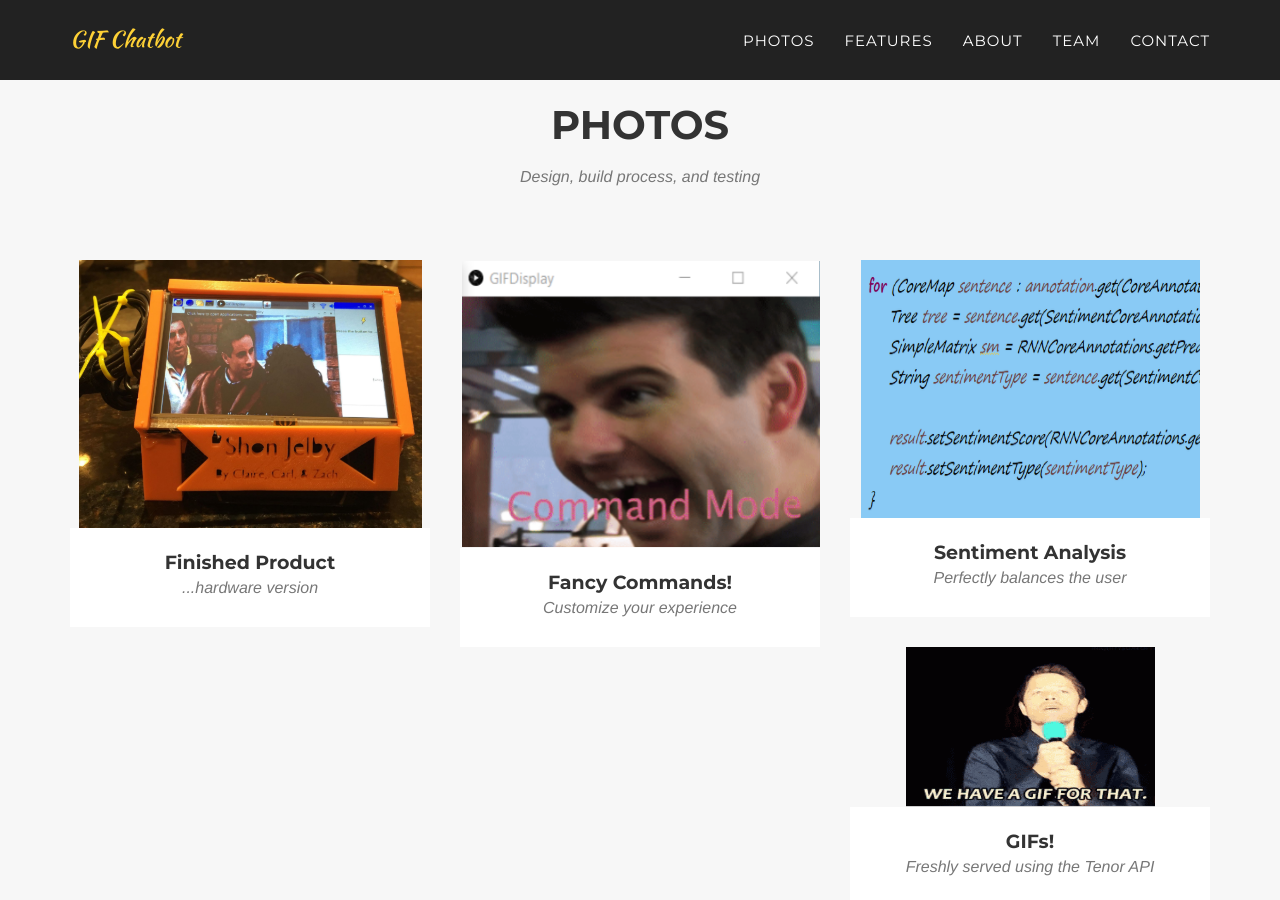
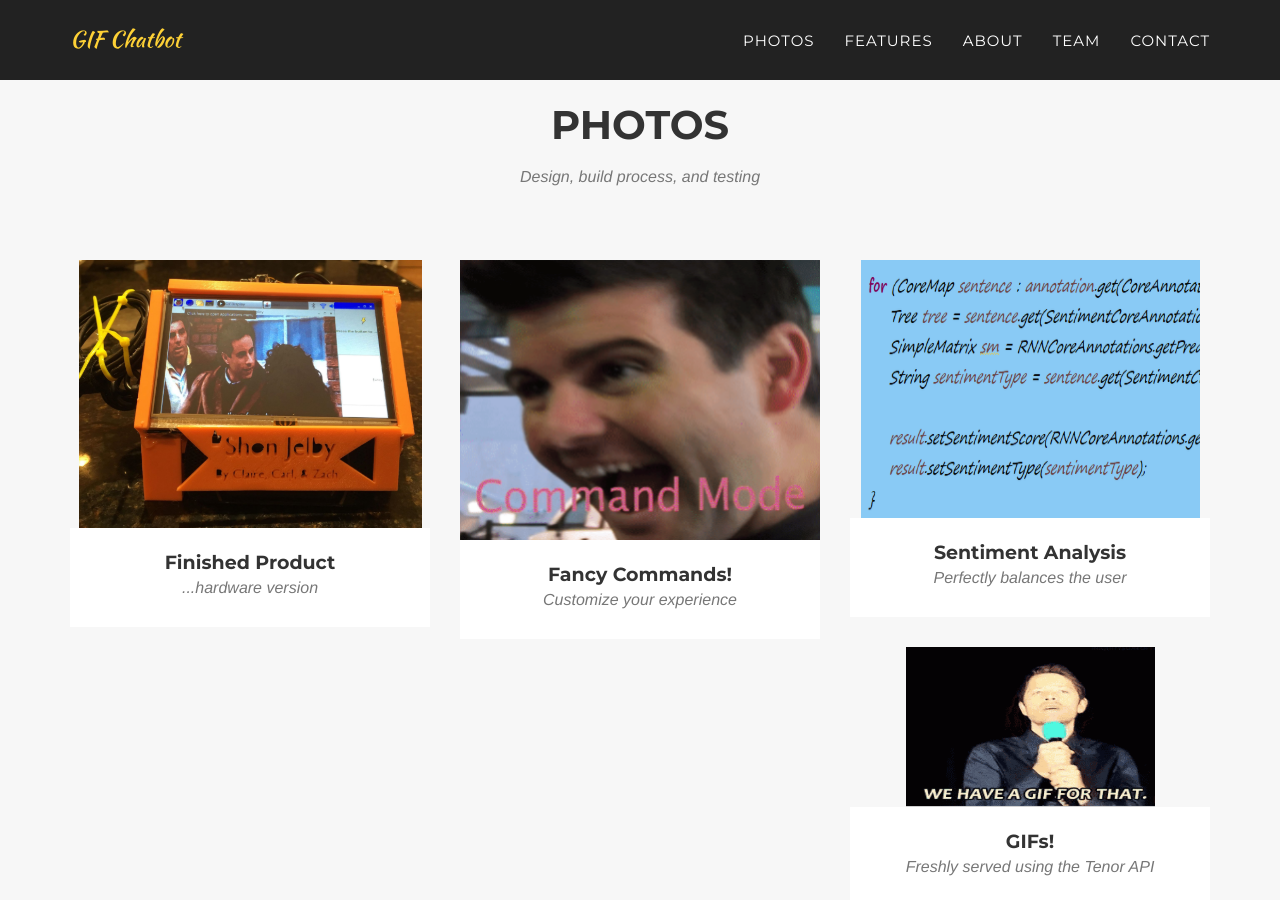
Before and after one commit to ctychen/GIF-Chatbot, a Jekyll site: the page built from index.html, in a window 1280 px wide and 900 px high, scrolled down 1493 px. Built offline with Jekyll 4.4.1, drawn with Linux system fonts in a browser that asks for light colours; some web fonts are replaced.

Commit message:
formatting makes me sad

```diff
--- a/_posts/2019-05-27-project-4.markdown
+++ b/_posts/2019-05-27-project-4.markdown
@@ -4,8 +4,8 @@ subtitle: Customize your experience
 layout: default
 modal-id: 4
 date: 2019-05-27
-img: command.PNG
-thumbnail: command.PNG
+img: command2.PNG
+thumbnail: command2.PNG
 alt: image-alt
 project-date: May 2019
 client:
```
Also changed, not shown: img/portfolio/command2.PNG (added).
